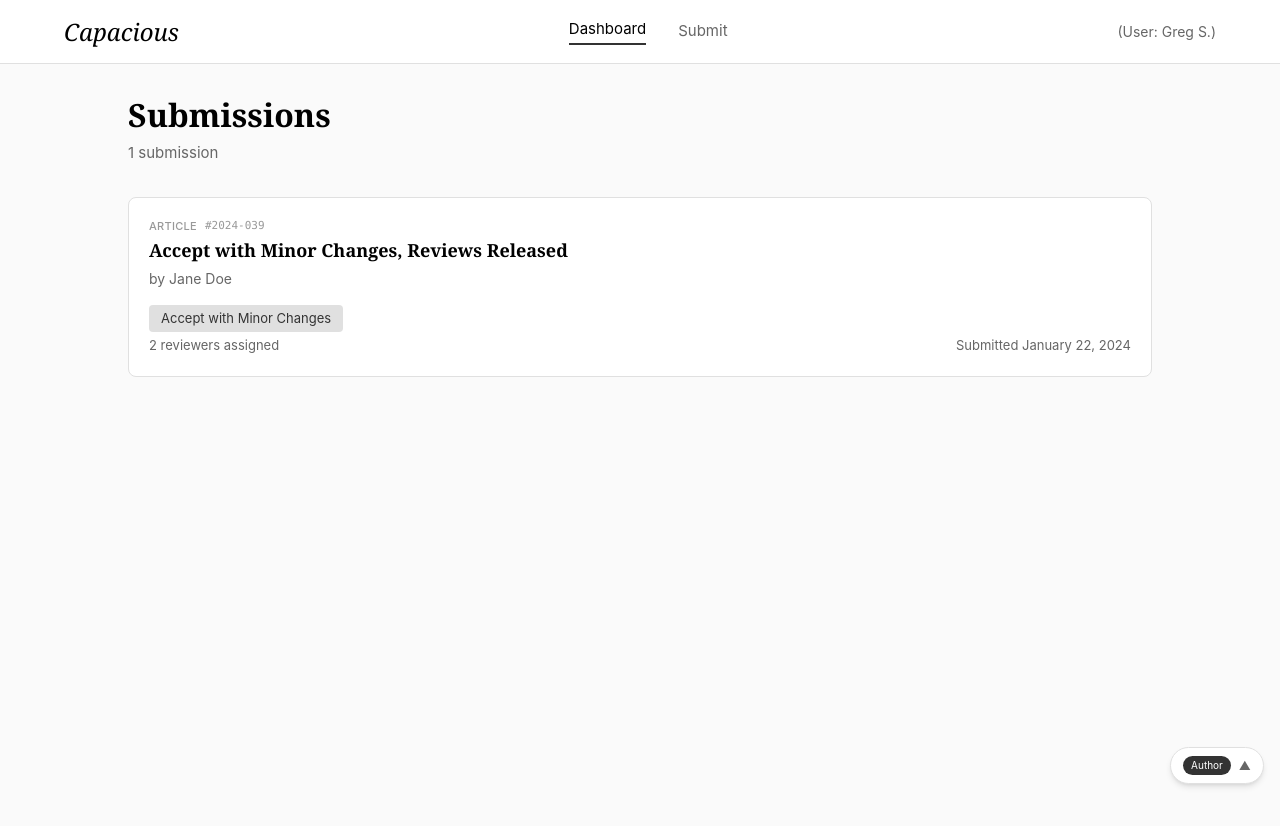
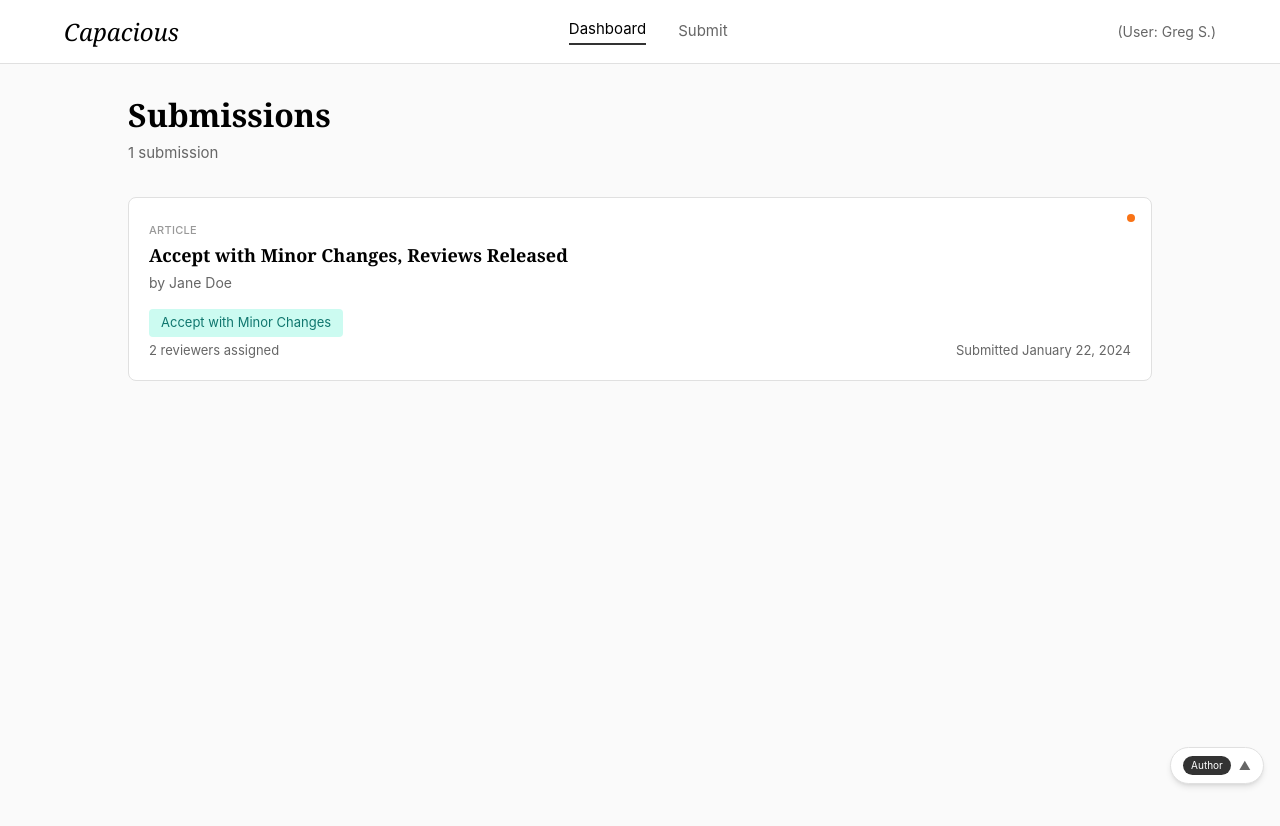
Before and after one commit to Nate-13/capacious-mockups, a Next.js app: page /dashboard in a window 1280 px wide. Shown: the top 826 px of the page. Built offline with nearby package versions, Linux system fonts and the light colour scheme.

Commit message:
add status colors and notification dots

```diff
--- a/src/app/dashboard/page.tsx
+++ b/src/app/dashboard/page.tsx
@@ -133,6 +133,39 @@ export default function DashboardPage() {
     return undefined;
   };
 
+  // Determine if a submission needs the current user's action
+  const getActionNeeded = (submission: Submission): boolean => {
+    switch (role) {
+      case "Author":
+        return ["Revise & Resubmit", "Accept with Minor Changes", "Conditional Accept"].includes(submission.status);
+      case "Reviewer":
+        return (
+          submission.assignedReviewers?.some((r) => r.status === "Pending") ??
+          false
+        );
+      case "Copy Editor":
+        return (
+          submission.assignedCopyEditors?.some(
+            (ce) => ce.status === "Assigned" || ce.status === "In Progress",
+          ) ?? false
+        );
+      case "Managing Editor":
+      case "Admin": {
+        if (submission.status === "In Desk Review") return true;
+        if (
+          submission.status === "In Peer Review" &&
+          submission.assignedReviewers &&
+          submission.assignedReviewers.length > 0 &&
+          submission.assignedReviewers.every((r) => r.status === "Submitted")
+        )
+          return true;
+        return false;
+      }
+      default:
+        return false;
+    }
+  };
+
   // Handle card click navigation
   const handleCardClick = (submissionId: string) => {
     router.push(`/dashboard/${submissionId}`);
@@ -176,7 +209,7 @@ export default function DashboardPage() {
                 status={submission.status}
                 submittedDate={submission.submittedDate}
                 contentType={submission.contentType}
-                submissionId={submission.id}
+                actionNeeded={getActionNeeded(submission)}
                 metaInfo={getMetaInfo(submission)}
                 onClick={() => handleCardClick(submission.id)}
               />
--- a/src/components/SubmissionCard.tsx
+++ b/src/components/SubmissionCard.tsx
@@ -10,7 +10,8 @@ interface SubmissionCardProps {
   status: string;
   submittedDate: string;
   contentType?: string;
-  submissionId?: string;
+
+  actionNeeded?: boolean;
   metaInfo?: string;
   onClick?: () => void;
 }
@@ -22,7 +23,8 @@ export default function SubmissionCard({
   status,
   submittedDate,
   contentType,
-  submissionId,
+
+  actionNeeded,
   metaInfo,
   onClick,
 }: SubmissionCardProps) {
@@ -30,21 +32,17 @@ export default function SubmissionCard({
     <Card
       hoverable
       onClick={onClick}
-      className="mb-4 min-h-[140px] cursor-pointer"
+      className="mb-4 min-h-[140px] cursor-pointer relative"
     >
-      {/* Content type and submission ID */}
-      {(contentType || submissionId) && (
-        <div className="flex items-center gap-2 mb-1">
-          {contentType && (
-            <span className="text-[11px] uppercase tracking-wide text-[#999] font-medium">
-              {contentType}
-            </span>
-          )}
-          {submissionId && (
-            <span className="text-[11px] text-[#999] font-mono">
-              #{submissionId}
-            </span>
-          )}
+      {actionNeeded && (
+        <span className="absolute top-4 right-4 w-2 h-2 rounded-full bg-[#F97316]" />
+      )}
+      {/* Content type */}
+      {contentType && (
+        <div className="mb-1">
+          <span className="text-[11px] uppercase tracking-wide text-[#999] font-medium">
+            {contentType}
+          </span>
         </div>
       )}
 
--- a/src/components/ui/StatusBadge.tsx
+++ b/src/components/ui/StatusBadge.tsx
@@ -10,16 +10,16 @@ interface StatusBadgeProps {
 }
 
 const statusStyles: Record<SubmissionStatus, string> = {
-  "In Desk Review": "bg-[#E0E0E0] text-[#333]",
-  "In Peer Review": "bg-[#E0E0E0] text-[#333]",
-  "Accept with Minor Changes": "bg-[#E0E0E0] text-[#333]",
-  "Conditional Accept": "bg-[#333] text-white",
-  Accepted: "bg-[#333] text-white",
-  Rejected: "bg-[#999] text-white",
-  "Revise & Resubmit": "bg-[#999] text-[#333]",
-  "In Copy Editing": "bg-[#E0E0E0] text-[#333]",
-  "Ready for Production": "bg-[#333] text-white",
-  Published: "bg-[#333] text-white",
+  "In Desk Review": "bg-[#E2E8F0] text-[#475569]",
+  "In Peer Review": "bg-[#DBEAFE] text-[#1D4ED8]",
+  "Revise & Resubmit": "bg-[#FEF3C7] text-[#B45309]",
+  "Accept with Minor Changes": "bg-[#CCFBF1] text-[#0F766E]",
+  "Conditional Accept": "bg-[#F3E8FF] text-[#7C3AED]",
+  Accepted: "bg-[#D1FAE5] text-[#059669]",
+  "In Copy Editing": "bg-[#E0E7FF] text-[#4338CA]",
+  "Ready for Production": "bg-[#FFEDD5] text-[#C2410C]",
+  Rejected: "bg-[#FEE2E2] text-[#DC2626]",
+  Published: "bg-[#D1FAE5] text-[#047857]",
 };
 
 const allStatuses: SubmissionStatus[] = [
```
